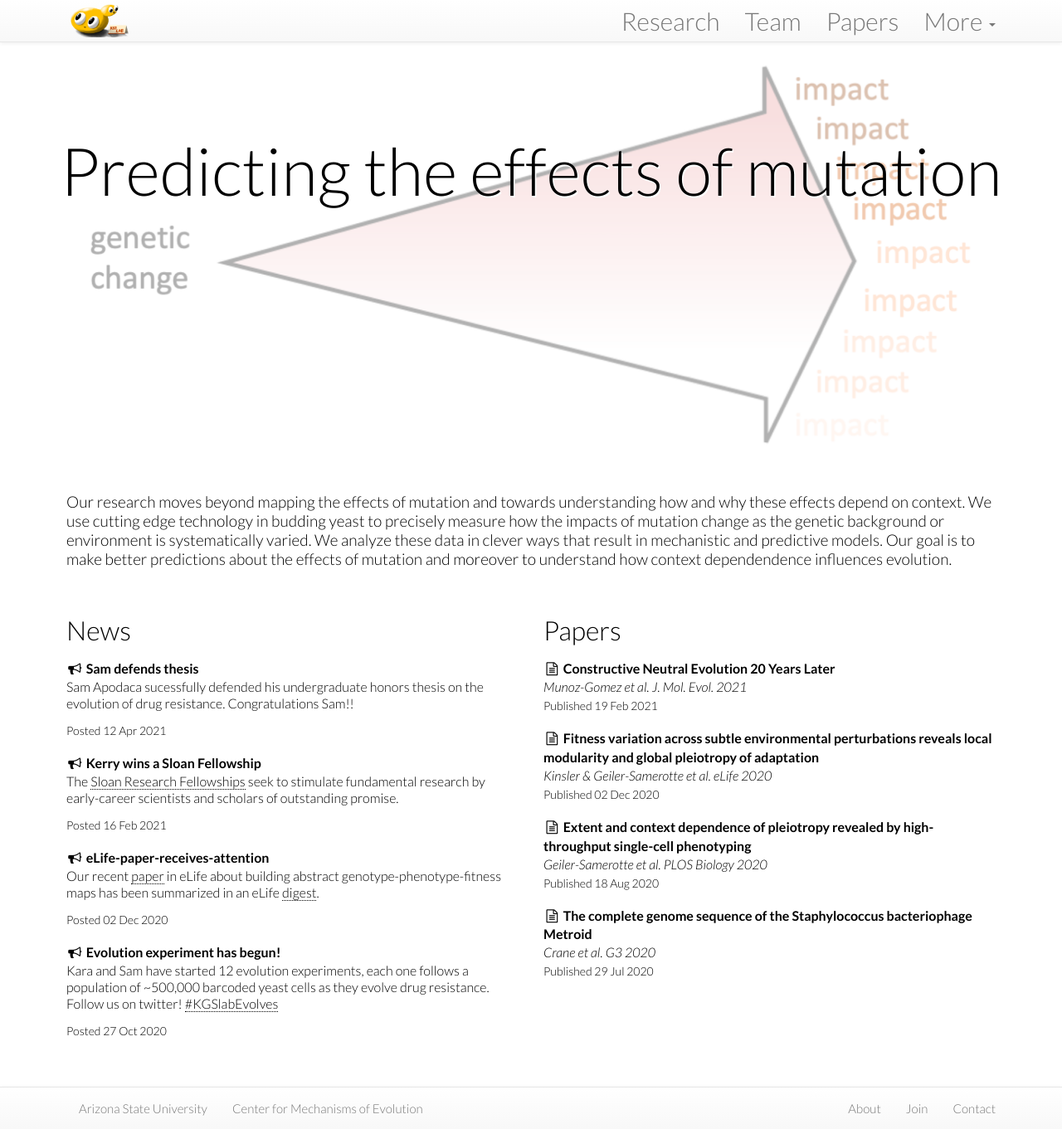
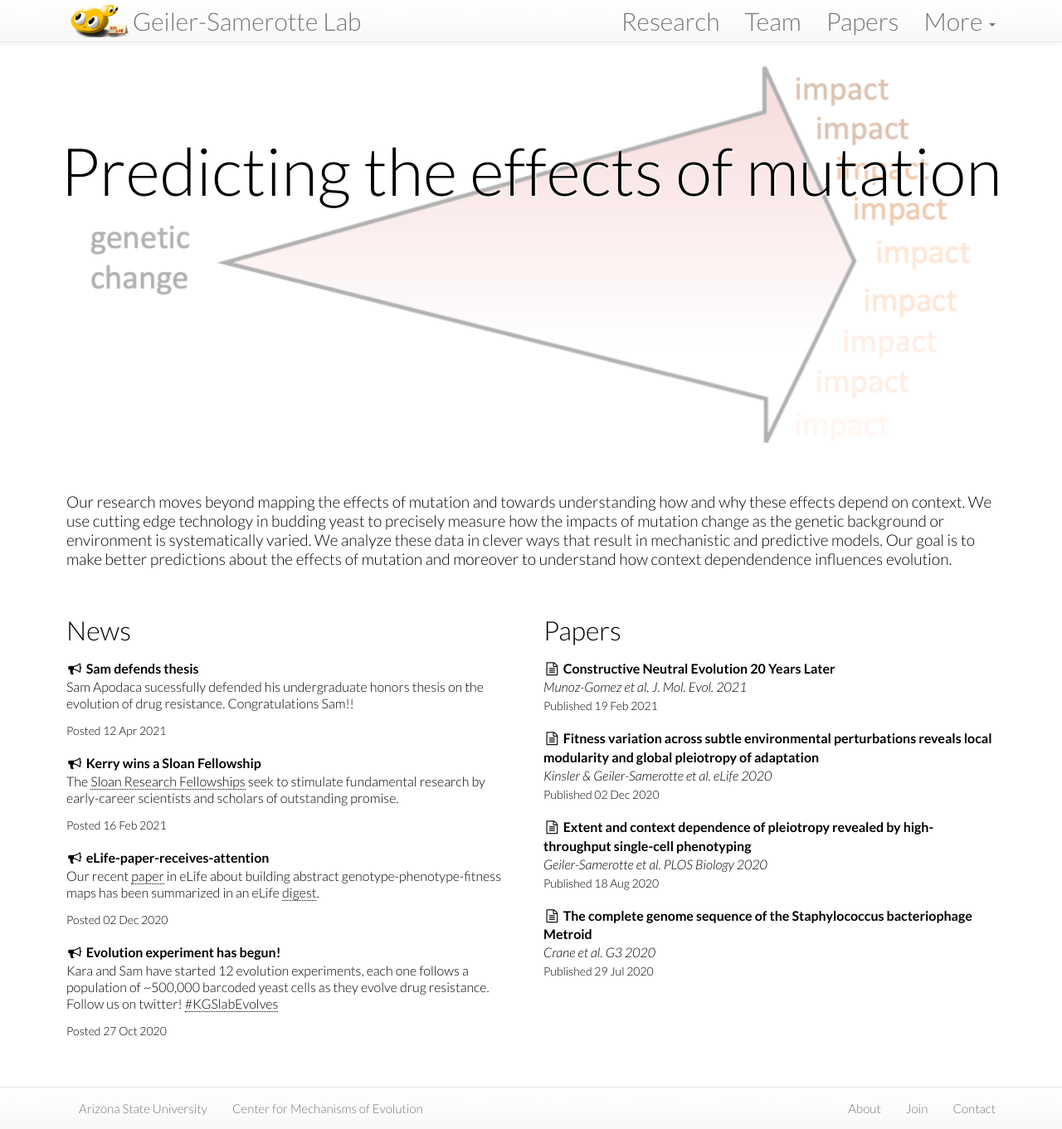
Before and after one commit to Samerotte-Lab/Samerotte-Lab.github.io, a Jekyll site: the page built from index.html, in a window 1280 px wide and 1361 px high. Shown: the whole window at 83% size. Built offline with Jekyll 4.4.1, drawn with Linux system fonts in a browser that asks for light colours; nearby versions of some CDN libraries.

Commit message:
fixed title

```diff
--- a/_includes/themes/lab/default.html
+++ b/_includes/themes/lab/default.html
@@ -82,7 +82,7 @@
           {% assign make_title = true %}
           {% for pc in page.categories %}
             {% if pc == "home" %}
-             {% assign make_title = false %}
+             {% assign make_title = true %}
             {% endif %}
           {% endfor %}
           {% if make_title == true %}
```
